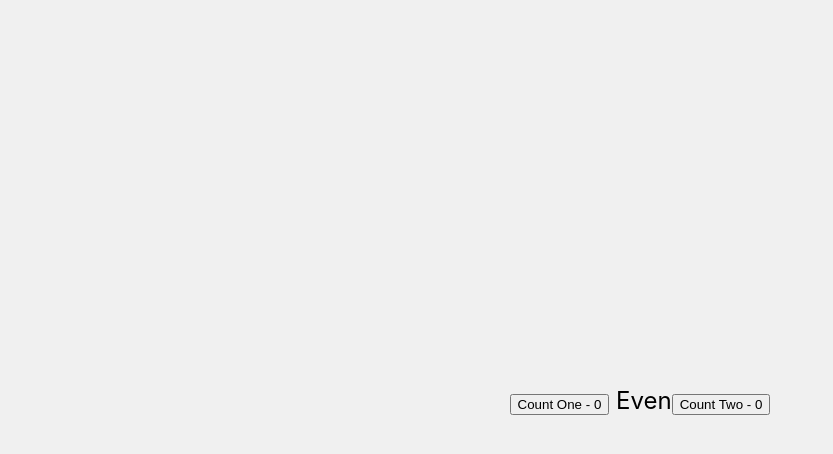
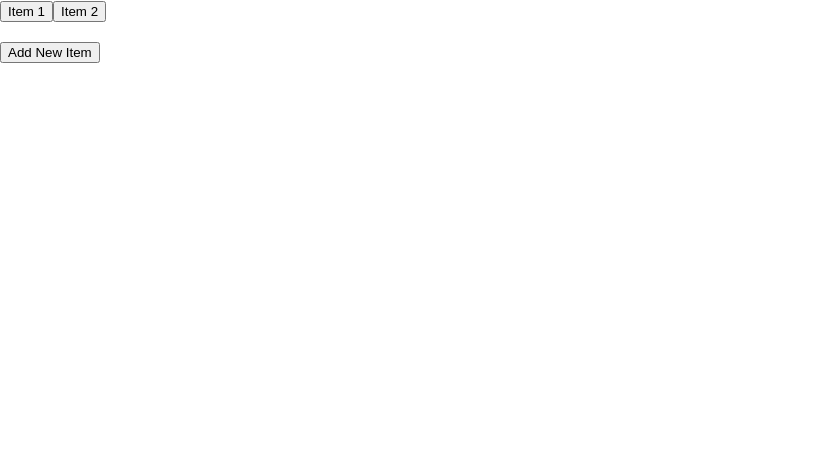
Before and after one commit to hasnat-shohag/react-practice, a React (Create React App) app: page / in a window 1280 px wide. Shown: the top 454 px of the page, without its empty margins (0-833 px from the left). Built offline with nearby package versions, Linux system fonts and the light colour scheme.

Commit message:
event delegation example

```diff
--- a/package.json
+++ b/package.json
@@ -42,5 +42,6 @@
       "last 1 firefox version",
       "last 1 safari version"
     ]
-  }
+  },
+  "packageManager": "yarn@1.22.22+sha512.a6b2f7906b721bba3d67d4aff083df04dad64c399707841b7acf00f6b133b7ac24255f2652fa22ae3534329dc6180534e98d17432037ff6fd140556e2bb3137e"
 }
--- a/src/App.tsx
+++ b/src/App.tsx
@@ -1,23 +1,13 @@
-import Counter from "./components/Counter";
+import React from "react";
+import ItemList from "./components/List";
+import NativeDelegation from "./components/List";
 
-const App = () => {
+function App() {
 	return (
-		<div
-			style={{
-				display: "flex",
-				flexDirection: "column",
-				justifyContent: "center",
-				alignItems: "center",
-				height: "100vh",
-				backgroundColor: "#f0f0f0",
-				padding: "20px",
-				fontSize: "24px",
-				boxSizing: "border-box",
-			}}
-		>
-			<Counter />
-		</div>
+		<>
+			<NativeDelegation />
+		</>
 	);
-};
+}
 
 export default App;
--- /dev/null
+++ b/src/components/List.tsx
@@ -0,0 +1,52 @@
+import React, { useEffect, useRef } from "react";
+
+const NativeDelegation = () => {
+	const containerRef = useRef<HTMLDivElement | null>(null);
+
+	useEffect(() => {
+		const handleClick = (e: MouseEvent) => {
+			if (e.target instanceof Element && e.target.matches("button[data-id]")) {
+				alert(
+					`Native click on item ${(e.target as HTMLButtonElement).dataset.id}`
+				);
+			}
+		};
+
+		const container = containerRef.current;
+		if (container) {
+			container.addEventListener("click", handleClick);
+
+			// Cleanup on unmount
+			return () => {
+				container.removeEventListener("click", handleClick);
+			};
+		}
+	}, []);
+
+	const addNewItem = () => {
+		const newButton = document.createElement("button");
+		newButton.textContent = `New Item`;
+		newButton.setAttribute(
+			"data-id",
+			Math.floor(Math.random() * 1000).toString()
+		);
+		newButton.style.margin = "10px";
+		if (containerRef.current) {
+			containerRef.current.appendChild(newButton);
+		}
+	};
+
+	return (
+		<div>
+			<div ref={containerRef}>
+				<button data-id="1">Item 1</button>
+				<button data-id="2">Item 2</button>
+			</div>
+			<button onClick={addNewItem} style={{ marginTop: "20px" }}>
+				Add New Item
+			</button>
+		</div>
+	);
+};
+
+export default NativeDelegation;
```
